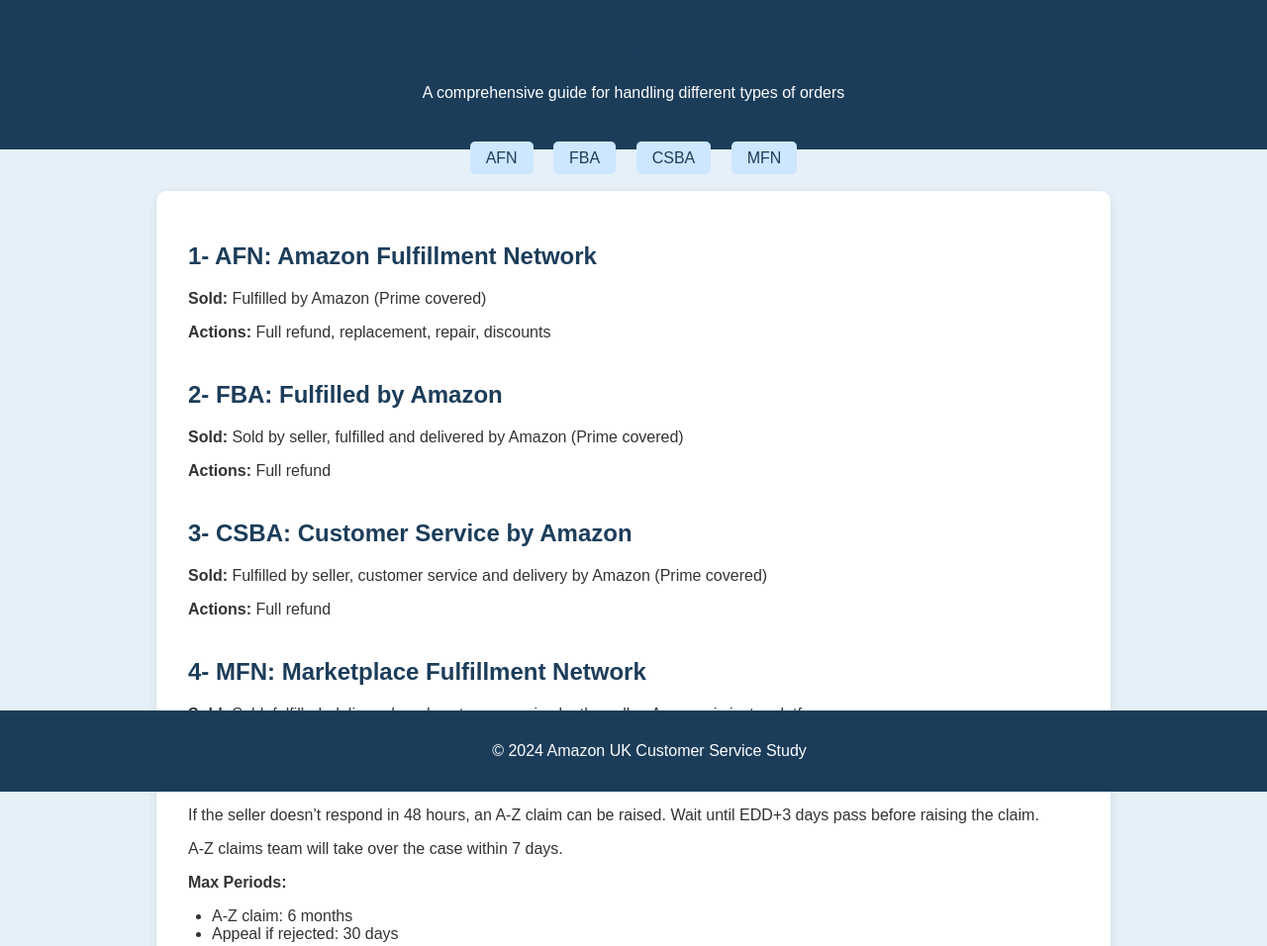
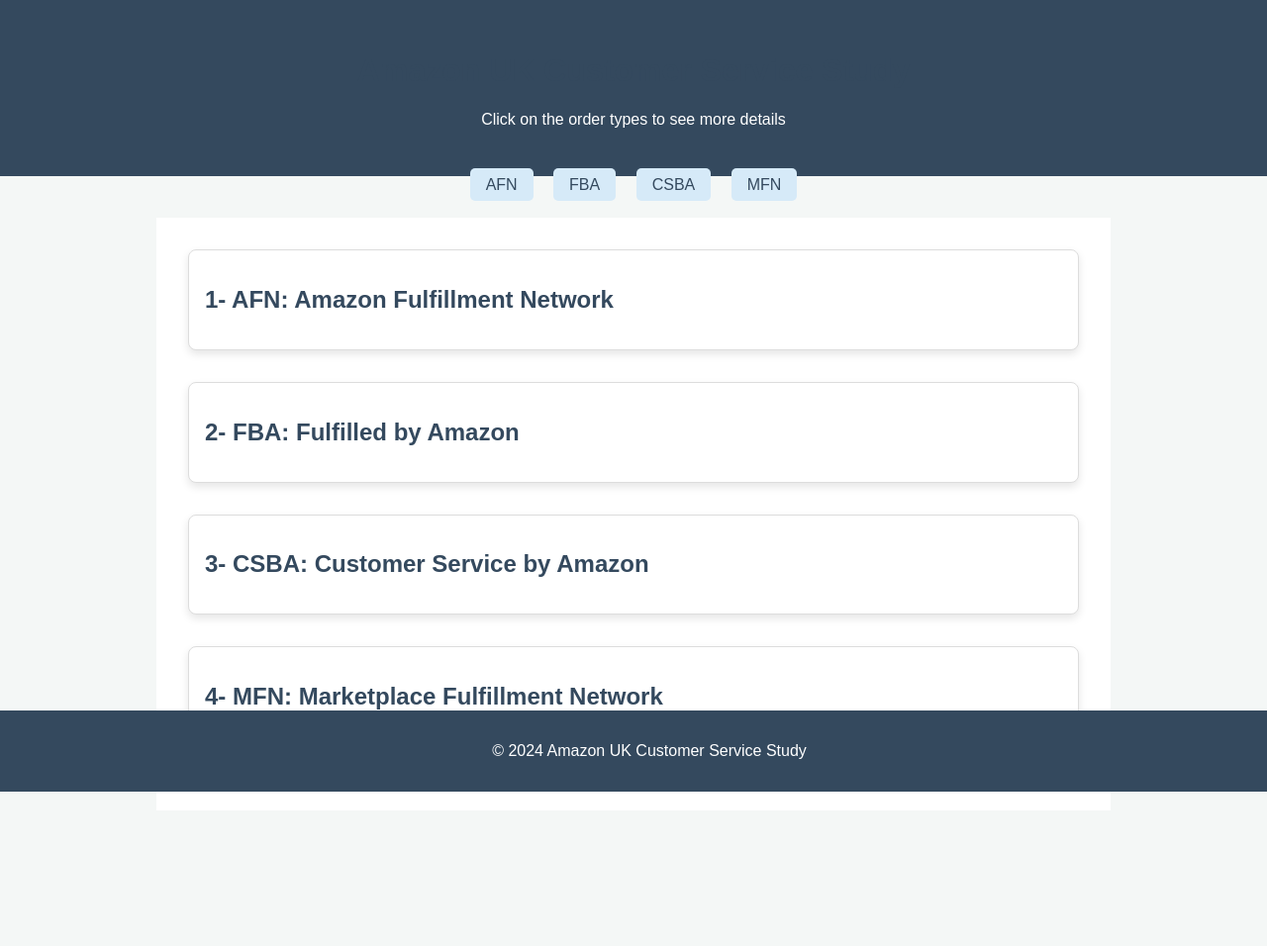
Before and after one commit to Bodda30/Amazon-uk_study, a plain HTML site: page index.html in a window 1280 px wide. Shown: the top 956 px of the page at 99% size. After the commit the page ends 835 px from the top, so only its background shows below. Drawn offline with Linux system fonts and the light colour scheme.

Commit message:
Update index.html

```diff
--- a/index.html
+++ b/index.html
@@ -5,65 +5,71 @@
     <meta name="viewport" content="width=device-width, initial-scale=1.0">
     <title>Amazon UK Customer Service Study</title>
     <style>
-        /* CSS for colors and smooth scrolling */
+        /* Base Styles */
         body {
             font-family: Arial, sans-serif;
             margin: 0;
             padding: 0;
-            background-color: #e6f0f8; /* Soothing light blue background */
+            background-color: #f4f7f6; /* Light neutral background */
             color: #333;
         }
 
         header {
-            background-color: #1c3d5a;
+            background-color: #34495e;
             color: white;
             text-align: center;
             padding: 2rem;
         }
 
-        header h1 {
-            margin: 0;
-            font-size: 2rem;
-        }
-
         main {
             padding: 2rem;
-            background-color: white;
+            background-color: #fff;
             margin: 1rem auto;
             max-width: 900px;
-            border-radius: 10px;
-            box-shadow: 0 4px 10px rgba(0, 0, 0, 0.1);
         }
 
         h1, h2, h3 {
-            color: #1c3d5a;
+            color: #34495e;
         }
 
+        /* Styling for square fields with shadows */
         .order-type {
-            margin-bottom: 2.5rem;
+            background-color: #fff;
+            border: 1px solid #ddd;
+            border-radius: 8px;
+            box-shadow: 0 4px 8px rgba(0, 0, 0, 0.1);
+            margin-bottom: 2rem;
+            padding: 1rem;
+            cursor: pointer;
+            transition: all 0.3s ease;
         }
 
-        ul {
-            margin: 0;
-            padding-left: 1.5rem;
+        .order-type:hover {
+            box-shadow: 0 6px 12px rgba(0, 0, 0, 0.2);
+        }
+
+        /* Initially hide details */
+        .order-details {
+            display: none;
+            padding-top: 1rem;
+        }
+
+        /* Add smooth transition */
+        .order-type.active .order-details {
+            display: block;
         }
 
         footer {
             text-align: center;
             padding: 1rem;
-            background-color: #1c3d5a;
+            background-color: #34495e;
             color: white;
             position: fixed;
             bottom: 0;
             width: 100%;
         }
 
-        /* Smooth scroll */
-        html {
-            scroll-behavior: smooth;
-        }
-
-        /* Navigation for easier scrolling */
+        /* Navigation */
         nav {
             text-align: center;
             margin-bottom: 1.5rem;
@@ -71,28 +77,16 @@
 
         nav a {
             text-decoration: none;
-            color: #1c3d5a;
+            color: #34495e;
             padding: 0.5rem 1rem;
             margin: 0 0.5rem;
-            background-color: #cce7ff;
+            background-color: #d6eaf8;
             border-radius: 5px;
+            transition: background-color 0.3s ease;
         }
 
         nav a:hover {
-            background-color: #b0d4f1;
-        }
-
-        /* Hover effect for sections */
-        .order-type:hover {
-            background-color: #f2f8ff;
-            border-radius: 8px;
-            transition: background-color 0.3s ease;
-            padding: 10px;
-        }
-
-        /* Smooth transitions for scrolling and hover */
-        .order-type {
-            transition: background-color 0.3s ease;
+            background-color: #aed6f1;
         }
     </style>
 </head>
@@ -100,7 +94,7 @@
 
     <header>
         <h1>Amazon UK Customer Service Study</h1>
-        <p>A comprehensive guide for handling different types of orders</p>
+        <p>Click on the order types to see more details</p>
     </header>
 
     <nav>
@@ -111,26 +105,37 @@
     </nav>
 
     <main>
+        <!-- AFN Section -->
         <section id="afn" class="order-type">
             <h2>1- AFN: Amazon Fulfillment Network</h2>
+            <div class="order-details">
                 <p><strong>Sold:</strong> Fulfilled by Amazon (Prime covered)</p>
                 <p><strong>Actions:</strong> Full refund, replacement, repair, discounts</p>
+            </div>
         </section>
 
+        <!-- FBA Section -->
         <section id="fba" class="order-type">
             <h2>2- FBA: Fulfilled by Amazon</h2>
+            <div class="order-details">
                 <p><strong>Sold:</strong> Sold by seller, fulfilled and delivered by Amazon (Prime covered)</p>
                 <p><strong>Actions:</strong> Full refund</p>
+            </div>
         </section>
 
+        <!-- CSBA Section -->
         <section id="csba" class="order-type">
             <h2>3- CSBA: Customer Service by Amazon</h2>
+            <div class="order-details">
                 <p><strong>Sold:</strong> Fulfilled by seller, customer service and delivery by Amazon (Prime covered)</p>
                 <p><strong>Actions:</strong> Full refund</p>
+            </div>
         </section>
 
+        <!-- MFN Section -->
         <section id="mfn" class="order-type">
             <h2>4- MFN: Marketplace Fulfillment Network</h2>
+            <div class="order-details">
                 <p><strong>Sold:</strong> Sold, fulfilled, delivered, and customer service by the seller. Amazon is just a platform.</p>
                 <p><strong>Actions:</strong> Contact seller via email.</p>
                 <p>Seller has 2 days to respond. The response will appear in the message center, and the customer can reply.</p>
@@ -141,6 +146,7 @@
                     <li>A-Z claim: 6 months</li>
                     <li>Appeal if rejected: 30 days</li>
                 </ul>
+            </div>
         </section>
     </main>
 
@@ -149,7 +155,13 @@
     </footer>
 
     <script>
-        // If we need to add interactivity later, it can go here.
+        // JavaScript to toggle details on click
+        document.querySelectorAll('.order-type').forEach(section => {
+            section.addEventListener('click', function() {
+                // Toggle active class to show/hide details
+                this.classList.toggle('active');
+            });
+        });
     </script>
 
 </body>
```
Lines whose indentation alone changed are shown as unchanged.
